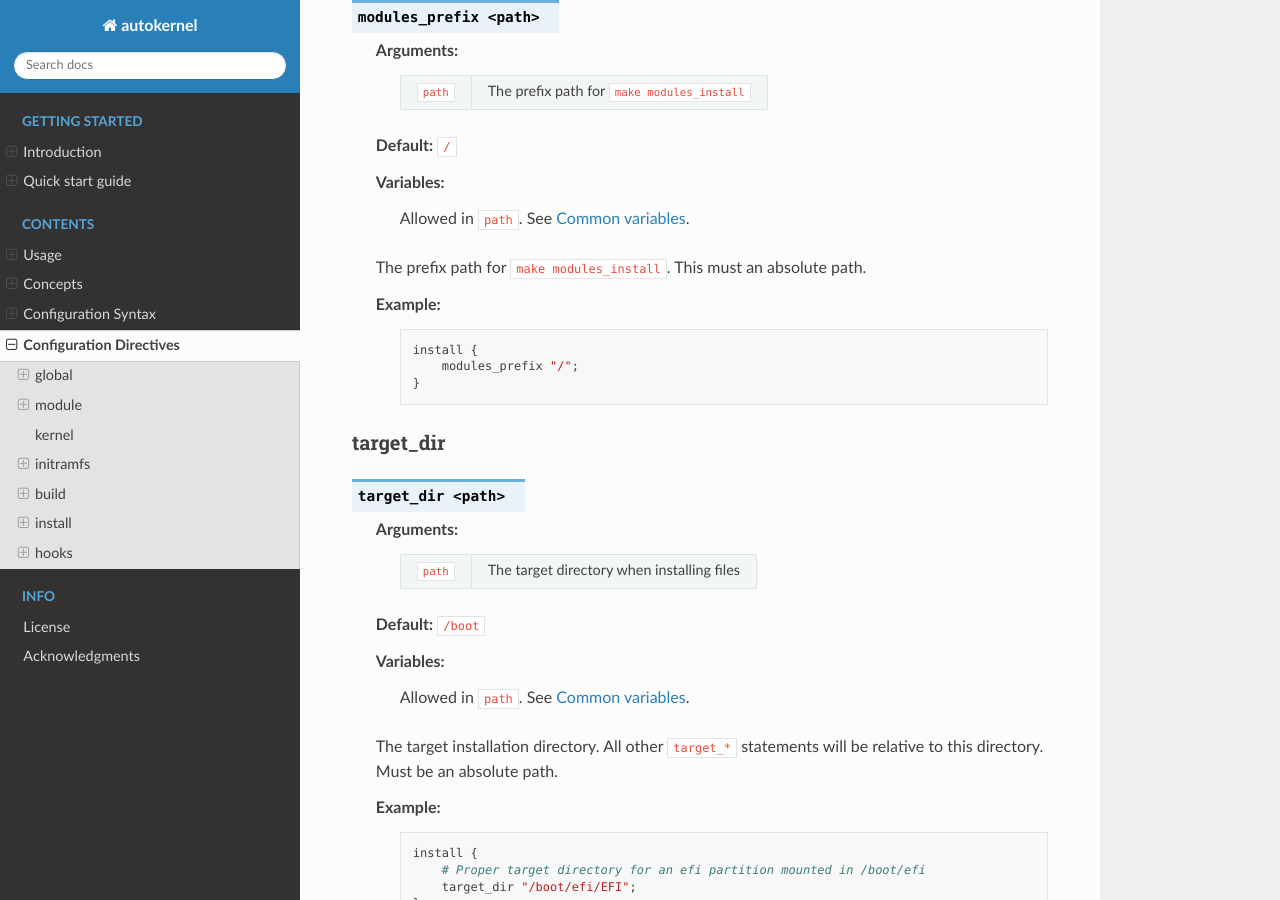
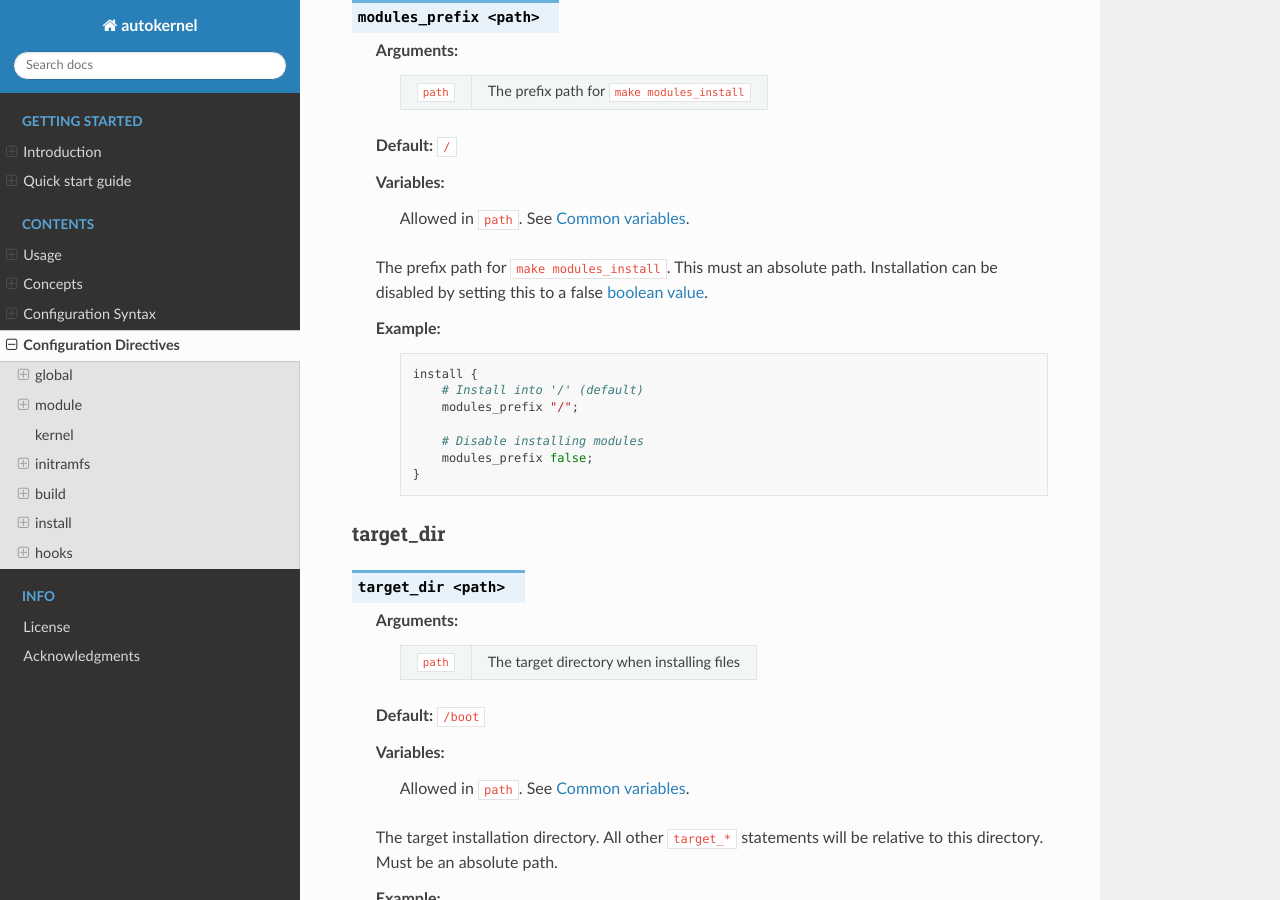
Before and after one commit to oddlama/autokernel, a Sphinx documentation site: the page built from docs/configuration/directives.rst, in a window 1280 px wide and 900 px high, scrolled down 10610 px. Built offline with Sphinx 7.4.7 and the Read the Docs theme 2.0.0, drawn with Linux system fonts in a browser that asks for light colours.

Commit message:
Allow disabling of modules_prefix

```diff
--- a/docs/configuration/directives.rst
+++ b/docs/configuration/directives.rst
@@ -640,13 +640,18 @@ modules_prefix
         See :ref:`common-variables`.
 
     The prefix path for ``make modules_install``. This must an absolute path.
+    Installation can be disabled by setting this to a false :ref:`boolean value <syntax-bool>`.
 
     **Example:**
 
         .. code-block:: ruby
 
             install {
+                # Install into '/' (default)
                 modules_prefix "/";
+
+                # Disable installing modules
+                modules_prefix false;
             }
 
 .. _directive-install-target-dir:
```
Also changed, not shown: 2 other files.
